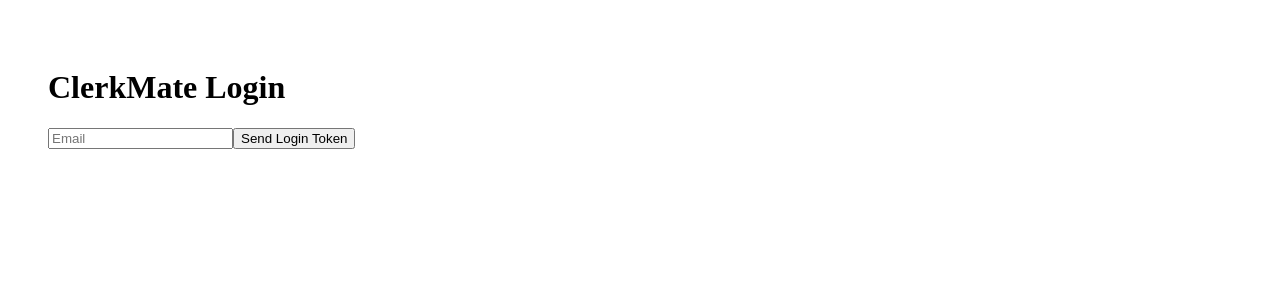
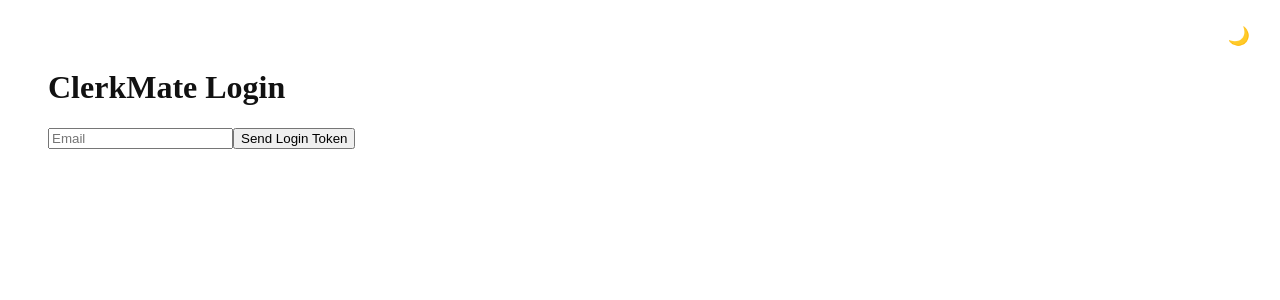
Before and after one commit to ksidharth8/clerkmate, a Next.js app in the folder apps/web/: page /login in a window 1280 px wide. Shown: the top 300 px of the page. Built offline with nearby package versions, Linux system fonts and the light colour scheme; no server answers.

Commit message:
dark mode implemented

```diff
--- /dev/null
+++ b/apps/web/src/app/components/ThemeToggle.tsx
@@ -0,0 +1,37 @@
+'use client'
+
+import { useEffect, useState } from 'react'
+
+export default function ThemeToggle() {
+  const [theme, setTheme] = useState<'light' | 'dark'>('light')
+
+  useEffect(() => {
+    const saved = localStorage.getItem('theme') as 'light' | 'dark' | null
+    if (saved) {
+      setTheme(saved)
+      document.documentElement.dataset.theme = saved
+    }
+  }, [])
+
+  function toggle() {
+    const next = theme === 'light' ? 'dark' : 'light'
+    setTheme(next)
+    localStorage.setItem('theme', next)
+    document.documentElement.dataset.theme = next
+  }
+
+  return (
+    <button
+      onClick={toggle}
+      aria-label="Toggle theme"
+      style={{
+        background: 'none',
+        border: 'none',
+        cursor: 'pointer',
+        fontSize: 18,
+      }}
+    >
+      {theme === 'light' ? '🌙' : '☀️'}
+    </button>
+  )
+}
--- a/apps/web/src/app/dashboard/summaries/page.tsx
+++ b/apps/web/src/app/dashboard/summaries/page.tsx
@@ -117,7 +117,6 @@
 							style={{
 								position: "sticky",
 								top: 0,
-								background: "#fff",
 								paddingBottom: 8,
 								marginBottom: 16,
 								borderBottom: "1px solid #eee",
--- a/apps/web/src/app/globals.css
+++ b/apps/web/src/app/globals.css
@@ -5,8 +5,8 @@
 }
 
 [data-theme="dark"] {
-	--bg: #0f0f0f;
-	--text: #f5f5f5;
+	--bg: #292828;
+	--text: #b5b3b3;
 	--border: #2a2a2a;
 }
 
--- a/apps/web/src/app/layout.tsx
+++ b/apps/web/src/app/layout.tsx
@@ -1,6 +1,7 @@
 "use client";
 
 import { useEffect, useState } from "react";
+import "./globals.css";
 
 export default function RootLayout({
 	children,
@@ -11,7 +12,11 @@
 
 	useEffect(() => {
 		const saved = localStorage.getItem("theme") as "light" | "dark" | null;
-		if (saved) setTheme(saved);
+		const system = window.matchMedia("(prefers-color-scheme: dark)").matches
+			? "dark"
+			: "light";
+
+		setTheme(saved ?? system);
 	}, []);
 
 	useEffect(() => {
@@ -21,7 +26,9 @@
 
 	return (
 		<html lang="en">
-			<body>{children}</body>
+			<body>
+				<div data-theme-toggle={theme}>{children}</div>
+			</body>
 		</html>
 	);
 }
--- a/apps/web/src/app/login/login-client.tsx
+++ b/apps/web/src/app/login/login-client.tsx
@@ -5,6 +5,7 @@
 import { apiFetch } from "@/lib/api";
 import { setToken } from "@/lib/auth";
 import { useAuthRedirect } from "@/lib/useAuthRedirect";
+import ThemeToggle from "../components/ThemeToggle";
 
 export default function LoginPage() {
 	const router = useRouter();
@@ -56,7 +57,11 @@
 	}
 
 	return (
-		<main style={{ padding: 40 }}>
+		<main style={{ padding: 40, position: "relative" }}>
+			<div style={{ position: "absolute", top: 16, right: 16 }}>
+				<ThemeToggle />
+			</div>
+
 			<h1>ClerkMate Login</h1>
 
 			{step === "email" && (
@@ -87,6 +92,7 @@
 					<p>Click the link to sign in.</p>
 
 					<a
+						style={{ textDecoration: "none", color: "inherit" }}
 						href="https://mail.google.com"
 						target="_blank"
 						rel="noreferrer"
```
Also changed, not shown: apps/web/src/app/dashboard/layout.tsx (+33 -30 lines).
